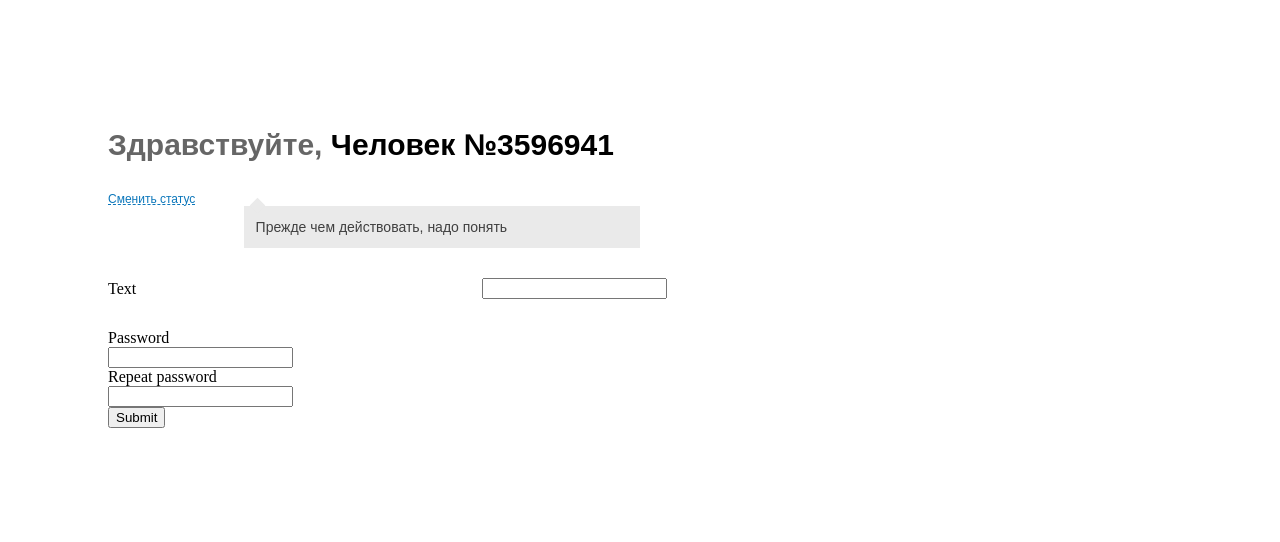
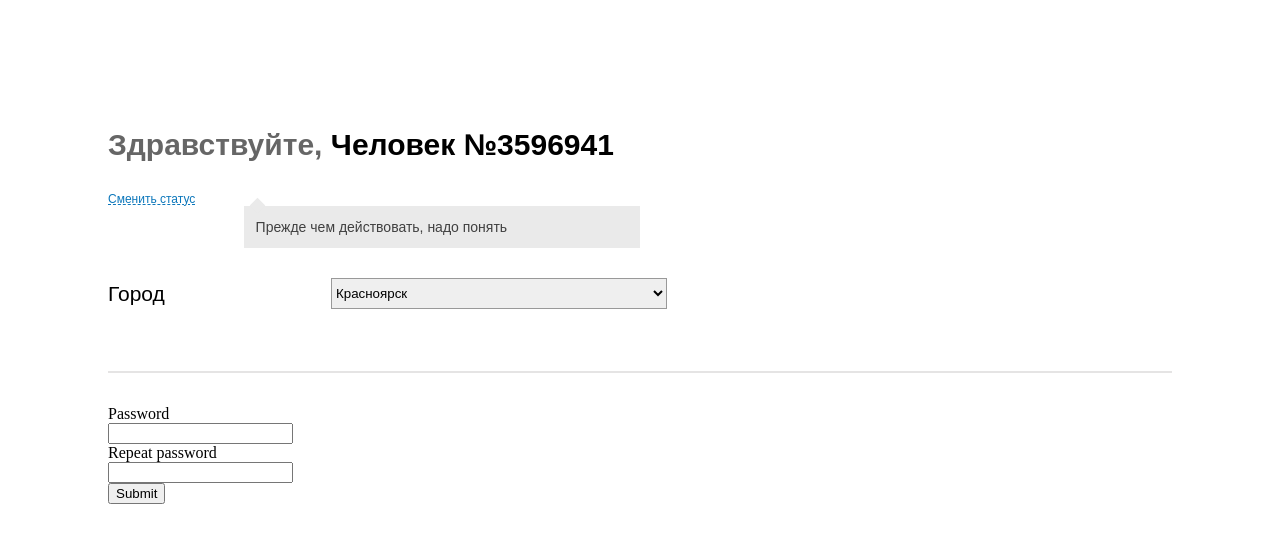
Before and after one commit to DDeenis/form-test-task, a React (Create React App) app: page / in a window 1280 px wide. Shown: the top 542 px of the page. Built offline with nearby package versions, Linux system fonts and the light colour scheme.

Commit message:
parse cities from file, ui changes

```diff
--- a/src/App.css
+++ b/src/App.css
@@ -1,3 +1,8 @@
 .App {
     padding: 90px 100px;
 }
+
+hr {
+    border: 1px solid #E5E4E4;
+    margin: 32px 0;
+}
--- a/src/App.js
+++ b/src/App.js
@@ -7,6 +7,10 @@ function App() {
   return (
     <div className="App">
       <Header />
+      <hr />
+      <main>
+
+      </main>
       <TestForm />
     </div>
   );
--- /dev/null
+++ b/src/assets/cities.json
@@ -0,0 +1,94 @@
+[
+    {
+        "city": "Артёмовск",
+        "population": "1688"
+    },
+    {
+        "city": "Ачинск",
+        "population": "105259"
+    },
+    {
+        "city": "Боготол",
+        "population": "19819"
+    },
+    {
+        "city": "Бородино",
+        "population": "16061"
+    },
+    {
+        "city": "Дивногорск",
+        "population": "29195"
+    },
+    {
+        "city": "Дудинка",
+        "population": "21015"
+    },
+    {
+        "city": "Енисейск",
+        "population": "17805"
+    },
+    {
+        "city": "Железногорск",
+        "population": "83857"
+    },
+    {
+        "city": "Заозёрный",
+        "population": "10286"
+    },
+    {
+        "city": "Зеленогорск",
+        "population": "61915"
+    },
+    {
+        "city": "Игарка",
+        "population": "4417"
+    },
+    {
+        "city": "Иланский",
+        "population": "14967"
+    },
+    {
+        "city": "Канск",
+        "population": "89111"
+    },
+    {
+        "city": "Кодинск",
+        "population": "15911"
+    },
+    {
+        "city": "Красноярск",
+        "population": "1095286"
+    },
+    {
+        "city": "Лесосибирск",
+        "population": "59525"
+    },
+    {
+        "city": "Минусинск",
+        "population": "68007"
+    },
+    {
+        "city": "Назарово",
+        "population": "49825"
+    },
+    {
+        "city": "Норильск",
+        "population": "179554"
+    },
+    {
+        "city": "Сосновоборск",
+        "population": "40614"
+    },
+    {
+        "city": "Ужур",
+        "population": "15563"
+    },
+    {
+        "city": "Уяр",
+        "population": "11981"
+    },
+    {
+        "city": "Шарыпово",
+        "population": "37136"
+    }
+]
--- a/src/components/Header/Header.js
+++ b/src/components/Header/Header.js
@@ -1,8 +1,21 @@
-import React from 'react';
+import React, { useMemo, useState } from 'react';
 import InputField from '../InputField/InputField';
 import s from './Header.module.scss';
+import citiesRaw from '../../assets/cities.json';
 
 export default function Header() {
+    const biggestCity = useMemo(() => citiesRaw.sort((c, n) => n.population - c.population)[0], [citiesRaw]);
+    const cities = useMemo(
+        () => citiesRaw
+            .filter(c => c.population > 50000)
+            .sort((c, n) => (n.city > c.city) ? -1 : 1)
+            .map(c => <option key={c.city}>{c.city}</option>)
+        , [citiesRaw]
+    );
+
+    const [city, setCity] = useState(biggestCity.city);
+    const select = <select className={s.citySelect} value={city} onChange={(e) => setCity(e.target.value)}>{cities}</select>;
+
     return (
         <header className={s.headerWrapper}>
             <div className={s.headerMain}>
@@ -15,7 +28,7 @@ export default function Header() {
             <div className={s.statusWrapper}>
                 <span className={s.statusText}>Прежде чем действовать, надо понять</span>
             </div>
-            <InputField />
+            <InputField title='Город' component={select} />
         </header>
     );
 }
--- a/src/components/Header/Header.module.scss
+++ b/src/components/Header/Header.module.scss
@@ -53,3 +53,10 @@
     font-size: 14px;
     color: #404040;
 }
+
+.citySelect {
+    width: 336px;
+    height: 31px;
+    border: 1px solid #999999;
+    box-sizing: border-box;
+}
--- a/src/components/InputField/InputField.js
+++ b/src/components/InputField/InputField.js
@@ -5,7 +5,7 @@ export default function InputField({ title, component, hint, error }) {
     return (
         <div className={s.inputWrapper}>
             <div className={s.inputBlock}>
-                <span>{title}</span>
+                <span className={s.inputTitleText}>{title}</span>
                 {component}
                 {hint && <span className={s.inputHint}>{hint}</span>}
             </div>
--- a/src/components/InputField/InputField.module.scss
+++ b/src/components/InputField/InputField.module.scss
@@ -14,3 +14,9 @@
     justify-content: space-between;
     align-items: center;
 }
+
+.inputTitleText {
+    font-family: Arial;
+    font-size: 21px;
+    color: #000000;
+}
```
